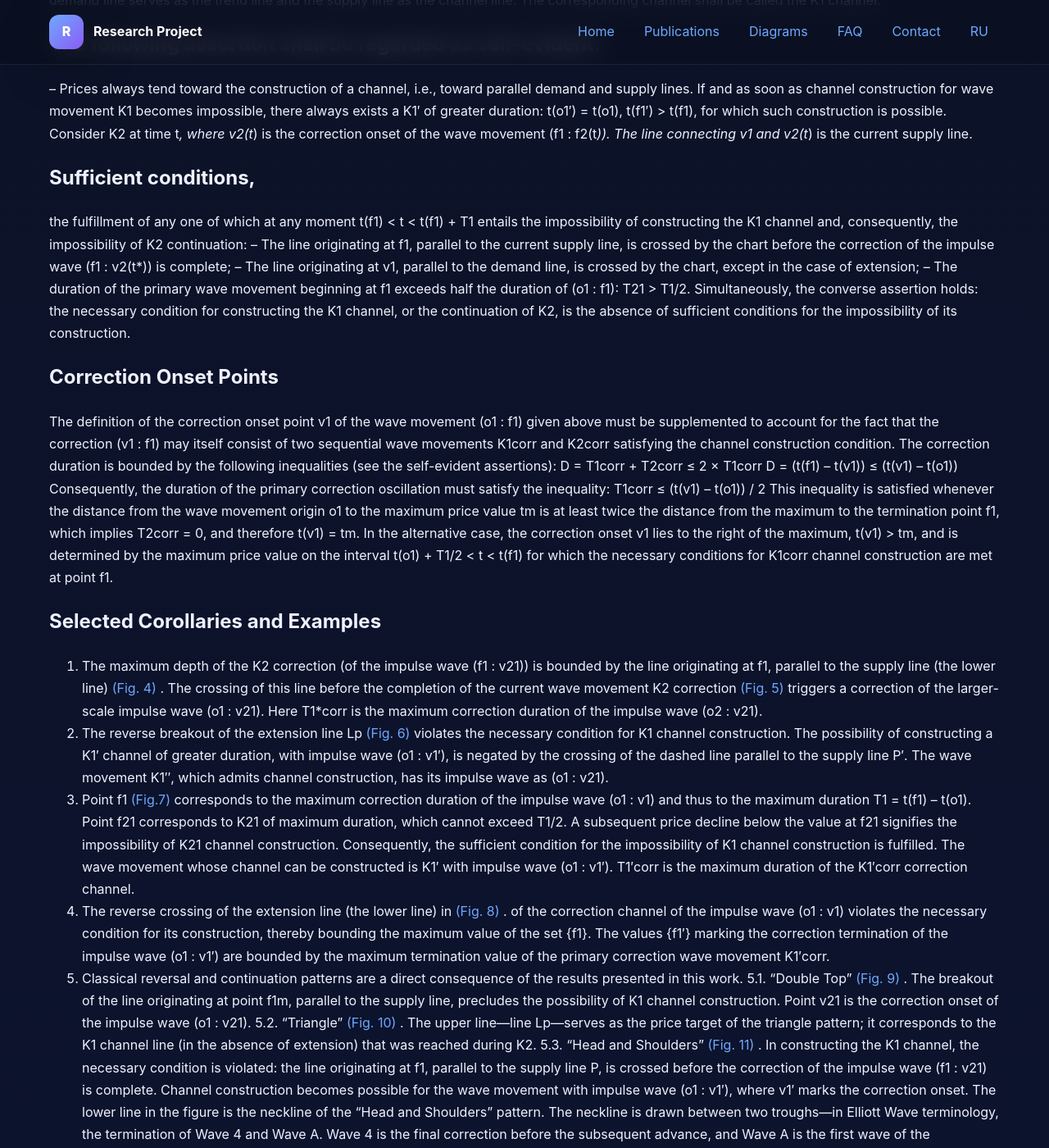
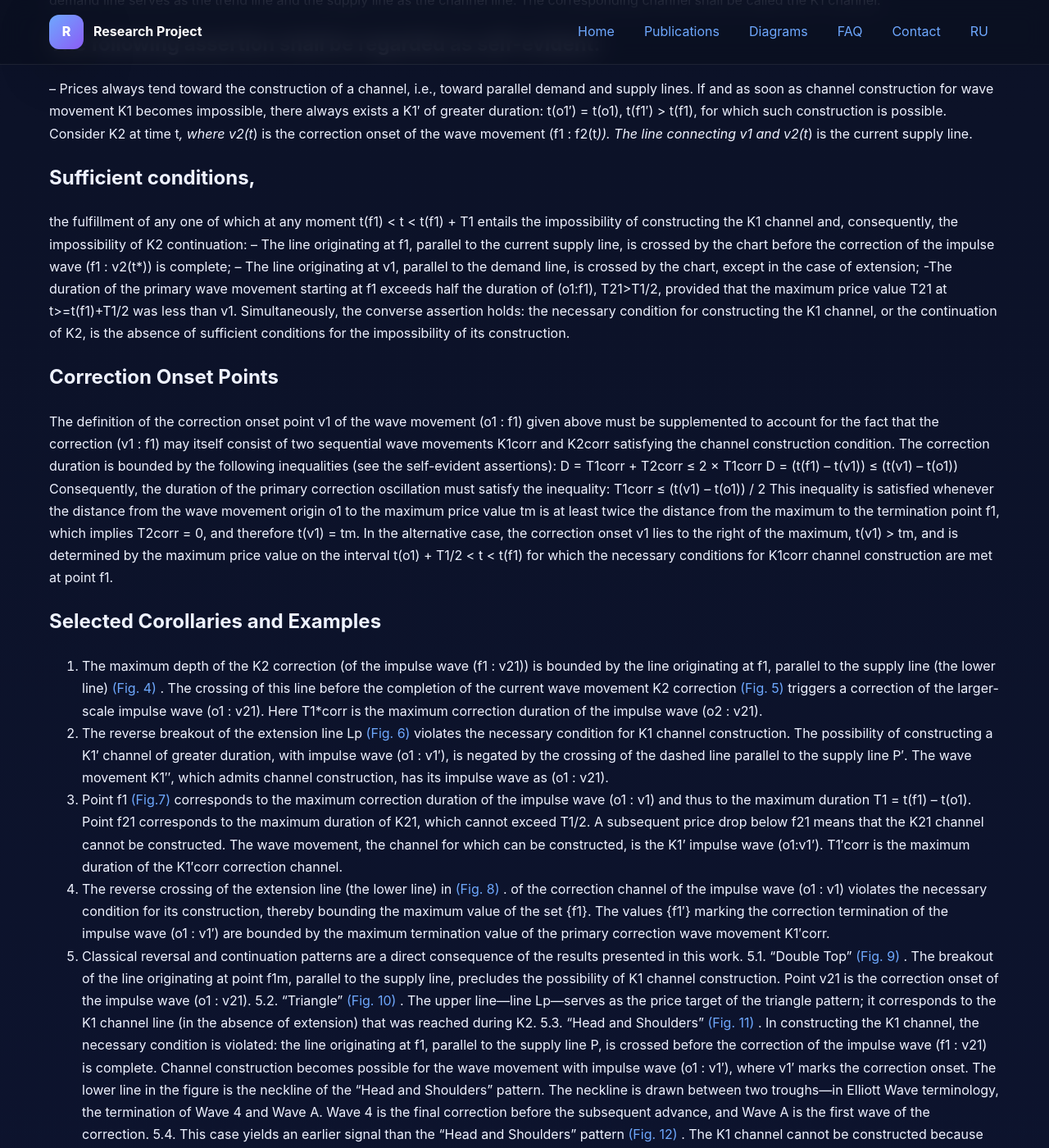
Before and after one commit to naoumov-ilia/naoumov-ilia.github.io, a Jekyll site: the page built from en/articles/article-1.md, in a window 1280 px wide and 1400 px high, scrolled down 1702 px. Shown: the whole window at 82% size. Built offline with Jekyll 4.4.1, drawn with Linux system fonts in a browser that asks for light colours.

Commit message:
Update article-1.md

```diff
--- a/en/articles/article-1.md
+++ b/en/articles/article-1.md
@@ -94,7 +94,7 @@ Consider K2 at time t*, where v2(t*) is the correction onset of the wave movemen
 the fulfillment of any one of which at any moment t(f1) < t < t(f1) + T1 entails the impossibility of constructing the K1 channel and, consequently, the impossibility of K2 continuation:
 – The line originating at f1, parallel to the current supply line, is crossed by the chart before the correction of the impulse wave (f1 : v2(t*)) is complete;
 – The line originating at v1, parallel to the demand line, is crossed by the chart, except in the case of extension;
-– The duration of the primary wave movement beginning at f1 exceeds half the duration of (o1 : f1): T21 > T1/2.
+-The duration of the primary wave movement starting at f1 exceeds half the duration of (o1:f1), T21>T1/2, provided that the maximum price value T21 at t>=t(f1)+T1/2 was less than v1.
 Simultaneously, the converse assertion holds: the necessary condition for constructing the K1 channel, or the continuation of K2, is the absence of sufficient conditions for the impossibility of its construction.
 ## Correction Onset Points
 The definition of the correction onset point v1 of the wave movement (o1 : f1) given above must be supplemented to account for the fact that the correction (v1 : f1) may itself consist of two sequential wave movements K1corr and K2corr satisfying the channel construction condition.
@@ -129,7 +129,7 @@ In the alternative case, the correction onset v1 lies to the right of the maximu
    rel="noopener"
    onclick="window.open(this.href, '_blank', 'noopener'); return false;">
   (Fig.7)
-</a>  corresponds to the maximum correction duration of the impulse wave (o1 : v1) and thus to the maximum duration T1 = t(f1) – t(o1). Point f21 corresponds to K21 of maximum duration, which cannot exceed T1/2. A subsequent price decline below the value at f21 signifies the impossibility of K21 channel construction. Consequently, the sufficient condition for the impossibility of K1 channel construction is fulfilled. The wave movement whose channel can be constructed is K1′ with impulse wave (o1 : v1′). T1′corr is the maximum duration of the K1′corr correction channel.
+</a>  corresponds to the maximum correction duration of the impulse wave (o1 : v1) and thus to the maximum duration T1 = t(f1) – t(o1). Point f21 corresponds to the maximum duration of K21, which cannot exceed T1/2. A subsequent price drop below f21 means that the K21 channel cannot be constructed. The wave movement, the channel for which can be constructed, is the K1' impulse wave (o1:v1'). T1′corr is the maximum duration of the K1′corr correction channel.
 4. The reverse crossing of the extension line (the lower line) in <a href="{{ '/ru/diagrams/graph-8/' | relative_url }}"
    target="_blank"
    rel="noopener"
```
